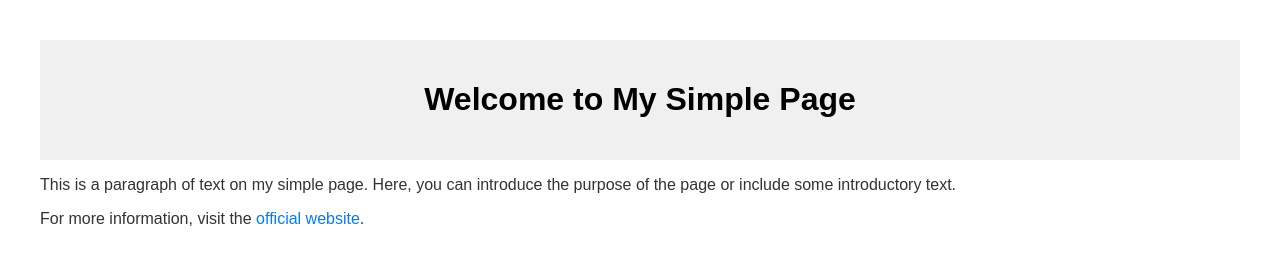
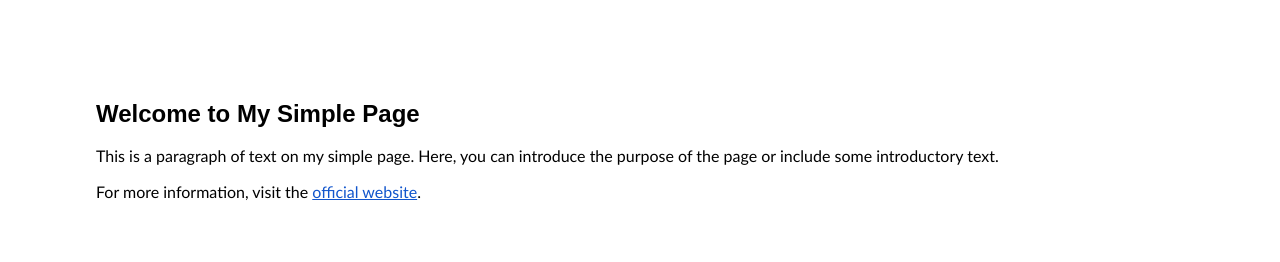
Before and after one commit to cristiancahe/madebycristian, a plain HTML site: page index.html in a window 1280 px wide. Drawn offline with Linux system fonts and the light colour scheme.

Commit message:
Adding CSS

```diff
--- /dev/null
+++ b/design/main.css
@@ -0,0 +1,55 @@
+body {
+  font-family: 'Calibri', sans-serif;
+  font-size: 16px;
+  color: #000;
+  background-color: #fff;
+  margin: 0;
+  padding: 1in; /* Mimics Word's default 1-inch page margins */
+  line-height: 1.5;
+}
+
+h1, h2, h3, h4, h5, h6 {
+  font-family: 'Calibri Light', sans-serif;
+  margin-top: 24px;
+  margin-bottom: 12px;
+}
+
+h1 {
+  font-size: 24px;
+  margin-top: 0; /* Typically, the first heading has no top margin in a Word document */
+}
+
+h2 { font-size: 22px; }
+h3 { font-size: 20px; }
+h4 { font-size: 18px; }
+h5 { font-size: 16px; }
+h6 { font-size: 14px; }
+
+p {
+  margin: 0 0 12px 0;
+}
+
+ul, ol {
+  margin: 0 0 12px 24px; /* Adjusts left margin for list indenting */
+}
+
+a {
+  color: #1155cc;
+  text-decoration: underline;
+}
+
+/* Table styles to mimic Word's default look */
+table {
+  border-collapse: collapse;
+  width: 100%;
+}
+
+td, th {
+  border: 1px solid #ddd;
+  padding: 8px;
+  text-align: left;
+}
+
+th {
+  background-color: #f2f2f2;
+}
--- a/index.html
+++ b/index.html
@@ -3,28 +3,8 @@
 <head>
     <meta charset="UTF-8">
     <meta name="viewport" content="width=device-width, initial-scale=1.0">
+    <link rel="stylesheet" href="design/main.css">
     <title>Simple Page</title>
-    <style>
-        body {
-            font-family: Arial, sans-serif;
-            margin: 40px;
-        }
-        header {
-            background-color: #f0f0f0;
-            padding: 20px;
-            text-align: center;
-        }
-        p {
-            color: #333;
-        }
-        a {
-            color: #007bff;
-            text-decoration: none;
-        }
-        a:hover {
-            text-decoration: underline;
-        }
-    </style>
 </head>
 <body>
     <header>
```
